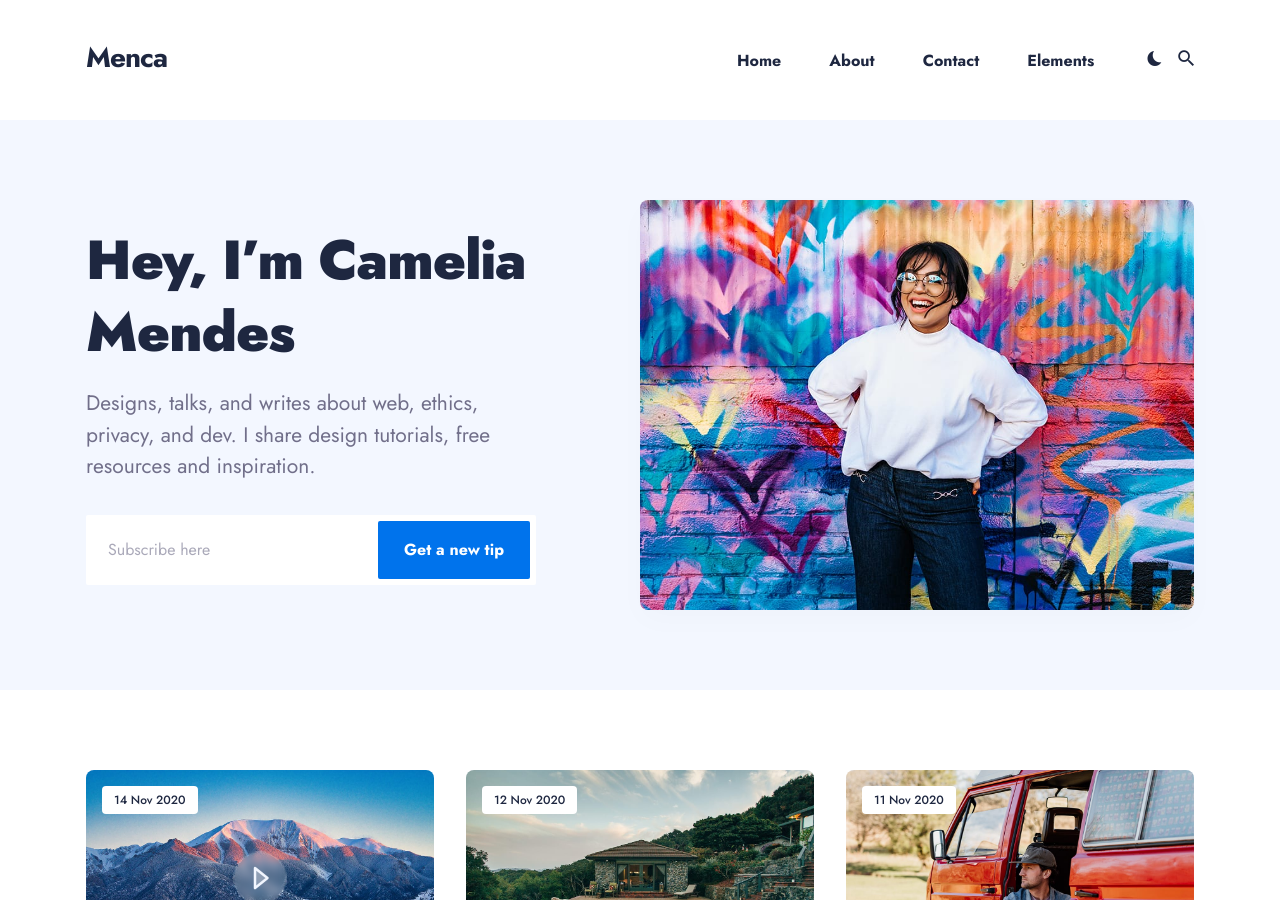
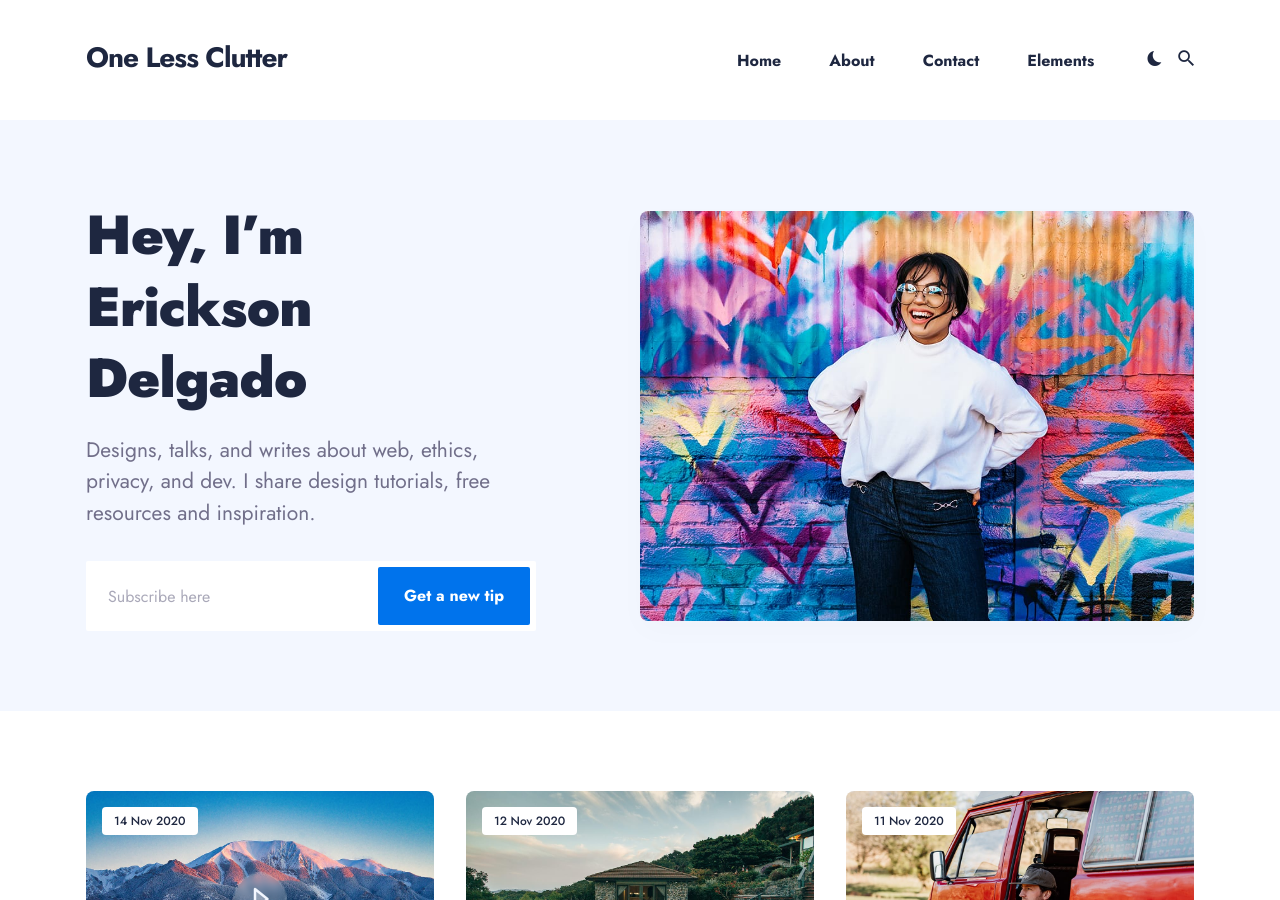
Before and after one commit to onelessclutter/onelessclutter.github.io, a Jekyll site: the page built from index.html, in a window 1280 px wide and 900 px high. Built offline with Jekyll 4.4.1, drawn with Linux system fonts in a browser that asks for light colours; nearby versions of some CDN libraries; the list of posts is cut into pages by our own code; some of the changed text lies outside the part shown.

Commit message:
Change basics

```diff
--- a/_config.yml
+++ b/_config.yml
@@ -1,8 +1,8 @@
 #-------------------------------
 # Site Settings
-title: Menca
+title: One Less Clutter
 logo: # You can add own logo. For example '/images/logo.png'.
-description: Menca personal blogging theme for Jekyll
+description: One Less Clutter - The Valued Life
 baseurl: "" # the subpath of your site, e.g. /blog
 url: "" # the base hostname & protocol for your site, e.g. http://example.com
 color_scheme: auto # You can choose three modes auto, light, and dark. By default, the auto mode is set, which means the user can choose the light or dark mode themself.
@@ -11,7 +11,7 @@ color_scheme: auto # You can choose three modes auto, light, and dark. By defaul
 #-------------------------------
 # Author Settings
 author:
-  author__name: Camelia Mendes
+  author__name: Erickson Delgado
   author__bio: Designs, talks, and writes about web, ethics, privacy, and dev. I share design tutorials, free resources and inspiration.
   author__avatar: '/images/01-1.jpg'
 
@@ -29,7 +29,7 @@ social:
 #-------------------------------
 # Hero Settings
 hero:
-  hero__title: Hey, I’m Camelia Mendes
+  hero__title: Hey, I’m Erickson Delgado
   hero__description: Designs, talks, and writes about web, ethics, privacy, and dev. I share design tutorials, free resources and inspiration.
   hero__image: '/images/01.jpg'
 
@@ -71,7 +71,7 @@ gallery:
 #-------------------------------
 # Contact Settings
 contact:
-  email: your@email.com # Add your email for contant form
+  email: blog@onelessclutter.com # Add your email for contant form
   description: Menso comes with a built-in contact form, that you can use with Formspree service to handle up to 50 submissions per month for free. You could also easily switch to another contact form service if you want. # Add a description of your form
 
 # NOTE
```
Also changed, not shown: images/01-1.jpg.
